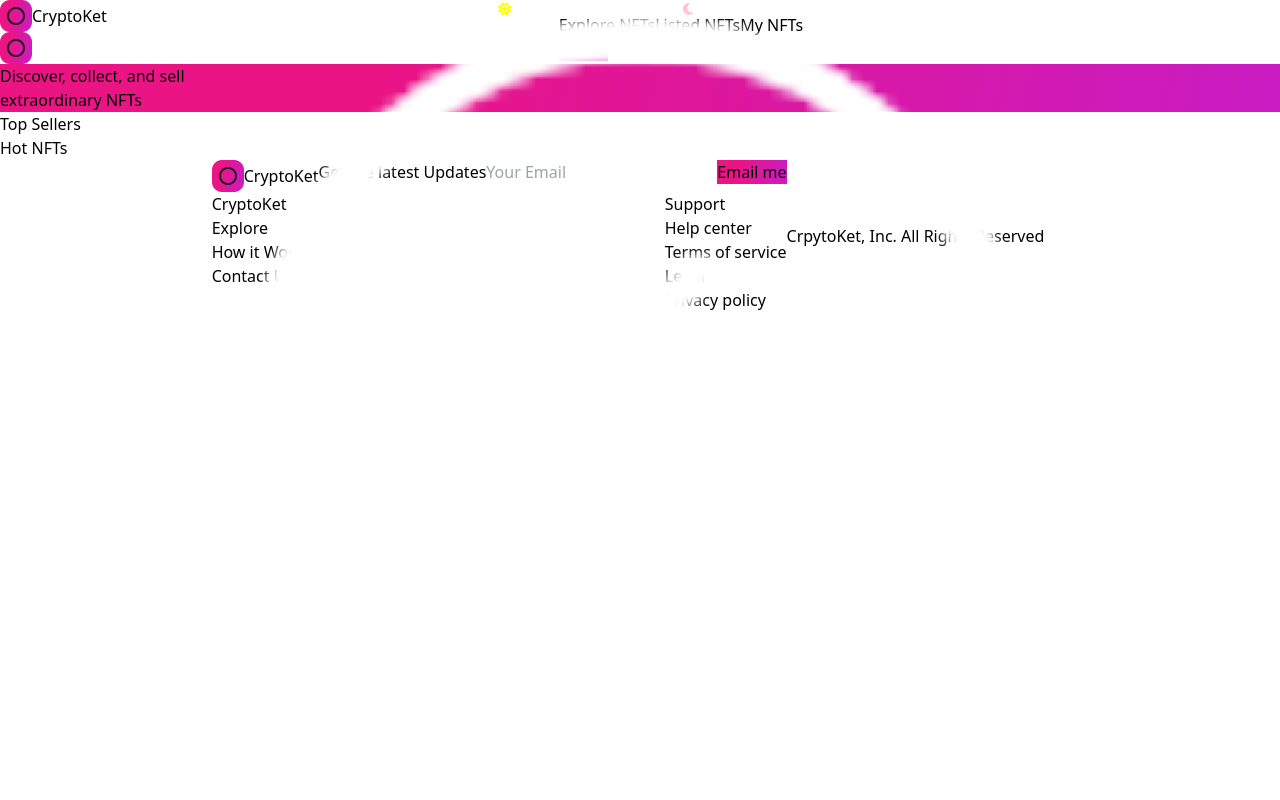
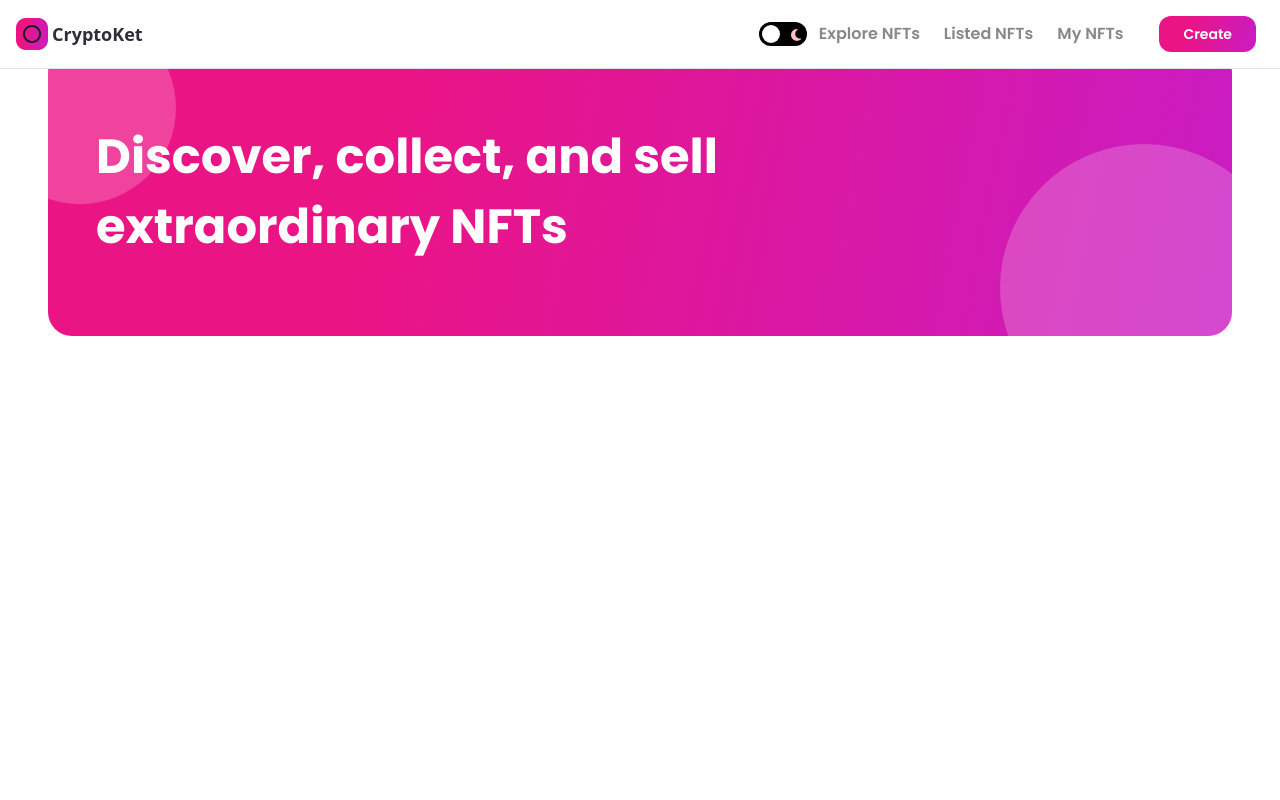
Before and after one commit to ymohit1603/nft_marketplace, a Next.js app: page / in a window 1280 px wide. Shown: the top 800 px of the page. Built offline with nearby package versions, Linux system fonts and the light colour scheme.

Commit message:
add: config

```diff
--- /dev/null
+++ b/tailwind.config.js
@@ -0,0 +1,77 @@
+/** @type {import('tailwindcss').Config} */
+module.exports = {
+  content: [
+    "./pages/**/*.{js,ts,jsx,tsx,mdx}",
+    "./components/**/*.{js,ts,jsx,tsx,mdx}",
+    "./app/**/*.{js,ts,jsx,tsx,mdx}",
+  ],
+  theme: {
+    extend: {
+      colors: {
+        'regal-blue': '#243c5a',
+        'nft-dark': '#24252D',
+        'nft-gray-1': '#E3E1E3',
+        'nft-gray-2': '#888888',
+        'nft-gray-3': '#4F4F4F',
+        'nft-black-1': '#2D2E36',
+        'nft-black-2': '#1B1A21',
+        'nft-black-3': '#2A2D3A',
+        'nft-black-4': '#24252D',
+        'nft-red-violet': '#DA18A3',
+        'file-active': '#2196f3',
+        'file-accept': '#00e676',
+        'file-reject': '#ff1744',
+        'overlay-black': 'rgba(0, 0, 0, 0.8)',
+      },
+      width: {
+        215: '215px',
+        357: '357px',
+        557: '557px',
+      },
+      minWidth: {
+        155: '155px',
+        190: '190px',
+        215: '215px',
+        240: '240px',
+        256: '256px',
+        327: '327px',
+      },
+      height: {
+        300: '300px',
+        557: '557px',
+      },
+      inset: {
+        45: '45%',
+        65: '65px',
+      },
+      spacing: {
+        65: '65px',
+      },
+      flex: {
+        2: '2 2 0%',
+      },
+      lineHeight: {
+        70: '70px',
+      },
+      zIndex: {
+        '-5': '-5',
+        0: '0',
+      },
+    },
+    screens: {
+      lg: { max: '1800px' },
+      md: { max: '990px' },
+      sm: { max: '600px' },
+      xs: { max: '400px' },
+      minmd: '1700px',
+      minlg: '2100px',
+    },
+    fontFamily: {
+      poppins: ['Poppins', 'sans-serif'],
+    },
+  },
+  variants: {
+    extend: {},
+  },
+  plugins: [],
+};
```
Also changed, not shown: jsconfig.json (added, +7 -0 lines).
